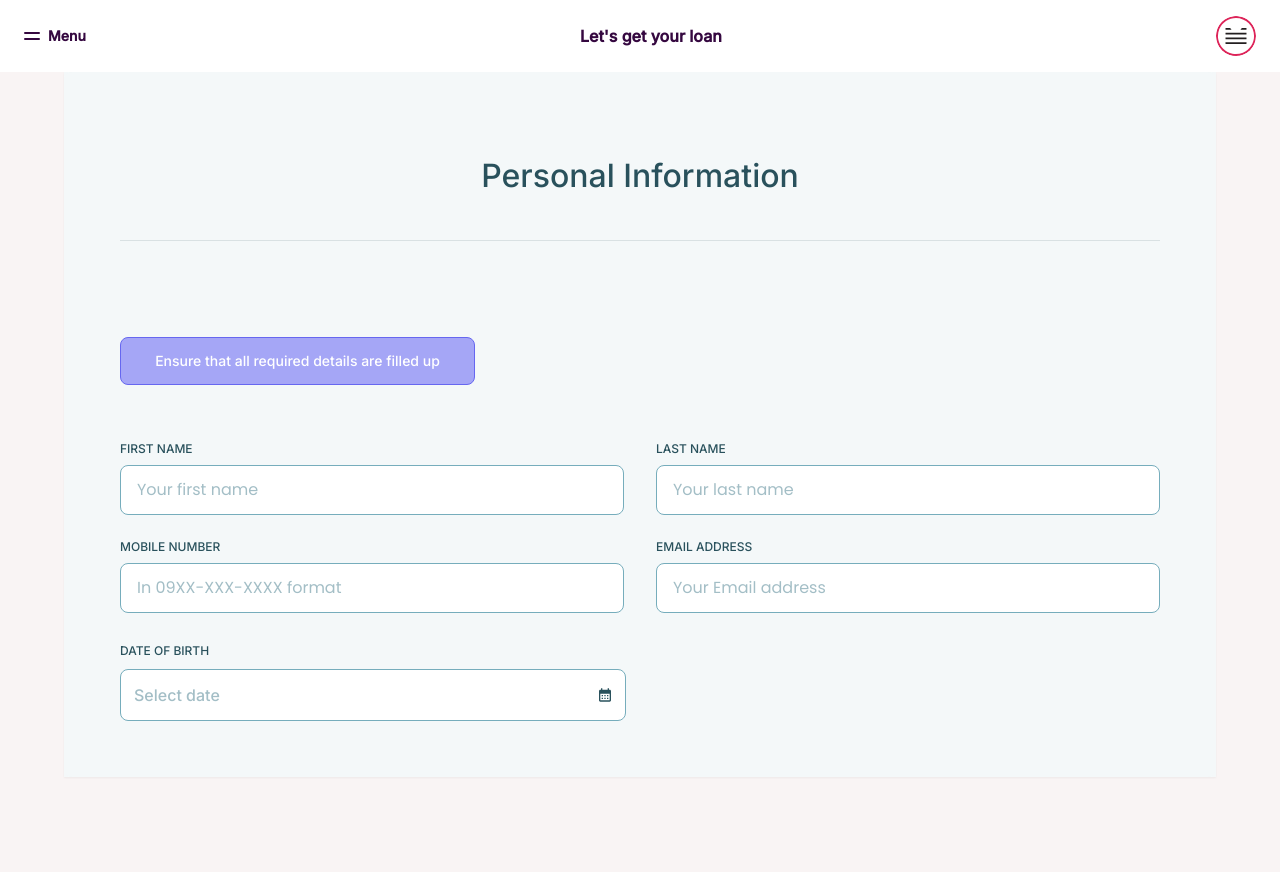
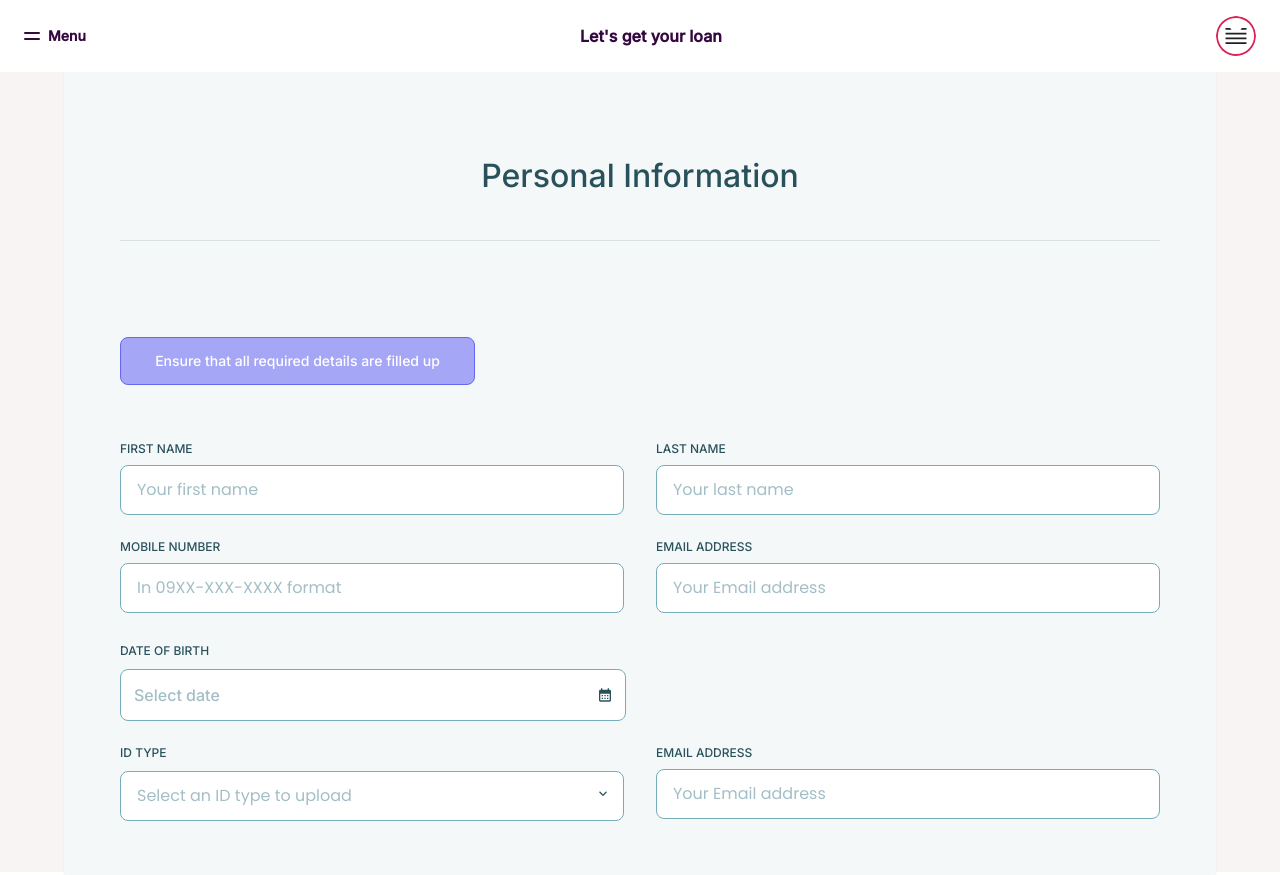
Before and after one commit to zneret03/loan-app, a Next.js app: page /personal-information in a window 1280 px wide. Built offline with nearby package versions, Linux system fonts and the light colour scheme.

Commit message:
updating date-picker styling

```diff
--- a/app/apply-loan/page.tsx
+++ b/app/apply-loan/page.tsx
@@ -119,6 +119,7 @@ const Page = (): JSX.Element => {
             setSelectOptions={setActiveOptions as typeof setActiveOptions}
             selectOptions={filteredOptions}
             hasErrors={!!errors.loanTerm}
+            selectStyles='absolute w-full'
             placeholder='Select Loan Term'
             errorMessage={errors.loanTerm?.message as string}
           />
--- /dev/null
+++ b/app/personal-information/helpers/constant.ts
@@ -0,0 +1,9 @@
+export const typesId = [
+  'Philippine Identification (PhilID)',
+  'Social Security System (SSS) Card',
+  'Unified Multi-Purpose Identification (UMID) Card',
+  "Driver's License",
+  'Professional Regulatory Commission (PRC) ID',
+  'OWWA E-Card',
+  'Philhealth ID'
+]
--- a/app/personal-information/page.tsx
+++ b/app/personal-information/page.tsx
@@ -1,8 +1,33 @@
 'use client'
 
-import { BaseLine, InputField, CustomDatePicker } from '@/components'
+import { useState } from 'react'
+import { typesId } from './helpers/constant'
+import { MenuOptions } from '@/lib'
+import { BaseLine, InputField, CustomDatePicker, Select } from '@/components'
 
-const Page = (): JSX.Element => (
+const Page = (): JSX.Element => {
+  const [activeSelect, setActiveSelect] = useState<number | undefined>(
+    undefined
+  )
+  const [isOpenSelect, setIsOpenSelect] = useState<boolean>(false)
+
+  const setActiveOptions = (option: number): void => {
+    setIsOpenSelect(false)
+    setActiveSelect(option)
+  }
+
+  const onOpenSelect = (): void => setIsOpenSelect((prevState) => !prevState)
+
+  const selectOptionsFormat: MenuOptions[] = typesId.map((options) => ({
+    label: options,
+    value: options
+  }))
+
+  const filteredOptions = selectOptionsFormat.filter(
+    ({ value }) => value !== activeSelect
+  )
+
+  return (
     <div className='w-full max-w-6xl mx-auto bg-dark-slate shadow-sm'>
       <BaseLine
         title='Personal Information'
@@ -46,9 +71,30 @@ const Page = (): JSX.Element => (
             <section className='grd grid-cols-2'>
               <CustomDatePicker label='DATE OF BIRTH' />
             </section>
+
+            <section className='grid grid-cols-2 gap-8'>
+              <div className='relative'>
+                <Select
+                  styles='-mt-1.5'
+                  selectStyles='absolute w-full'
+                  isOpen={isOpenSelect}
+                  onOpen={onOpenSelect}
+                  label='ID TYPE'
+                  activeSelect={activeSelect as number}
+                  setSelectOptions={setActiveOptions as typeof setActiveOptions}
+                  selectOptions={filteredOptions}
+                  placeholder='Select an ID type to upload'
+                />
+              </div>
+              <InputField
+                label='EMAIL ADDRESS'
+                placeholder='Your Email address'
+              />
+            </section>
           </div>
         </main>
       </BaseLine>
     </div>
   )
+}
 export default Page
--- a/components/CustomDatePicker/CustomDatePicker.tsx
+++ b/components/CustomDatePicker/CustomDatePicker.tsx
@@ -65,7 +65,7 @@ export const CustomDatePicker = ({ label }: CustomDatePicker): JSX.Element => {
           className={`placeholder-gray.4 border w-[29rem] border-transparent text-primary px-0 rounded text-base focus:border-0 focus:ring-0 py-3 bg-white`}
           selected={startDate}
           locale='en-GB'
-          popperPlacement='bottom-start'
+          portalId='root-portal'
           onChange={(date) => setStartDate(date as Date)}
           placeholderText='Select date'
           showPopperArrow={false}
--- a/components/Form/Select.tsx
+++ b/components/Form/Select.tsx
@@ -9,10 +9,11 @@ interface SelectTypes {
   isOpen: boolean
   setSelectOptions: (select: number) => void
   selectOptions: MenuOptions[]
-  hasErrors: boolean
-  errorMessage: string
   placeholder: string
+  hasErrors?: boolean
+  errorMessage?: string
   styles?: string
+  selectStyles?: string
 }
 
 export const Select = ({
@@ -25,7 +26,8 @@ export const Select = ({
   hasErrors,
   errorMessage,
   placeholder,
-  styles
+  styles,
+  selectStyles
 }: SelectTypes): JSX.Element => (
   <main className={`${styles} text-dark-primary`}>
     <div className='mb-2'>
@@ -35,7 +37,7 @@ export const Select = ({
     </div>
     <div
       id='loan-term'
-      className='border border-primary px-4 py-3 rounded-lg bg-white pt-2 absolute w-full'
+      className={`border border-primary px-4 py-3 rounded-lg bg-white pt-2 ${selectStyles}`}
     >
       <div
         className={`flex items-center justify-between cursor-pointer ${isOpen ? 'mb-6' : 'm-auto'}`}
--- a/components/Icons/Calendar.tsx
+++ b/components/Icons/Calendar.tsx
@@ -6,7 +6,7 @@ export const Calendar = (): JSX.Element => (
     fill='none'
     xmlns='http://www.w3.org/2000/svg'
   >
-    <g clip-path='url(#clip0_56_2932)'>
+    <g clipPath='url(#clip0_56_2932)'>
       <path
         d='M12.6667 2.66668H12V1.33334H10.6667V2.66668H5.33333V1.33334H4V2.66668H3.33333C2.59333 2.66668 2.00667 3.26668 2.00667 4.00001L2 13.3333C2 14.0667 2.59333 14.6667 3.33333 14.6667H12.6667C13.4 14.6667 14 14.0667 14 13.3333V4.00001C14 3.26668 13.4 2.66668 12.6667 2.66668ZM12.6667 13.3333H3.33333V6.66668H12.6667V13.3333ZM6 9.33334H4.66667V8.00001H6V9.33334ZM8.66667 9.33334H7.33333V8.00001H8.66667V9.33334ZM11.3333 9.33334H10V8.00001H11.3333V9.33334ZM6 12H4.66667V10.6667H6V12ZM8.66667 12H7.33333V10.6667H8.66667V12ZM11.3333 12H10V10.6667H11.3333V12Z'
         fill='#29515C'
--- a/styles/tailwind.css
+++ b/styles/tailwind.css
@@ -26,7 +26,7 @@
 }
 
 .react-datepicker-popper {
-  @apply -ml-2 z-50;
+  @apply -ml-2;
 }
 
 .react-datepicker__header {
@@ -45,12 +45,16 @@
   @apply text-red text-[20p] !important;
 }
 
+.react-datepicker__day:hover {
+  @apply bg-primary text-white rounded-full !important;
+}
+
 .react-datepicker__day--selected {
   @apply bg-red text-white rounded-full w-8 h-8 m-0 p-0 flex items-center justify-center !important;
 }
 
-.react-datepicker__day--keyboard-hover {
-  @apply bg-primary text-white rounded-full w-10 h-10 flex items-center justify-center !important;
+.react-datepicker__day--keyboard-selected {
+  @apply bg-primary text-white rounded-full w-8 h-8 m-0 p-0 flex items-center justify-center !important;
 }
 
 .react-datepicker__day--disabled {
```
Lines whose indentation alone changed are shown as unchanged.
